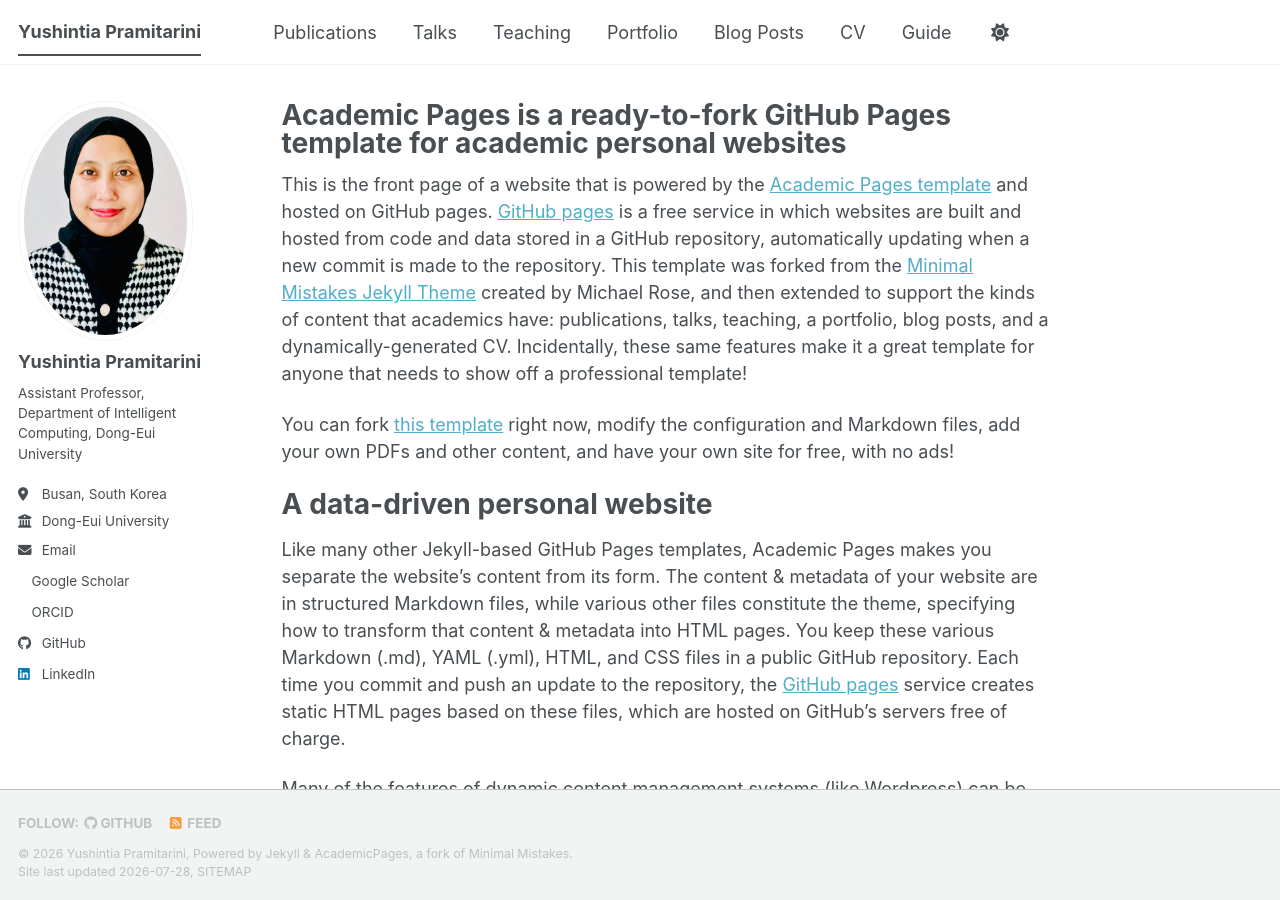
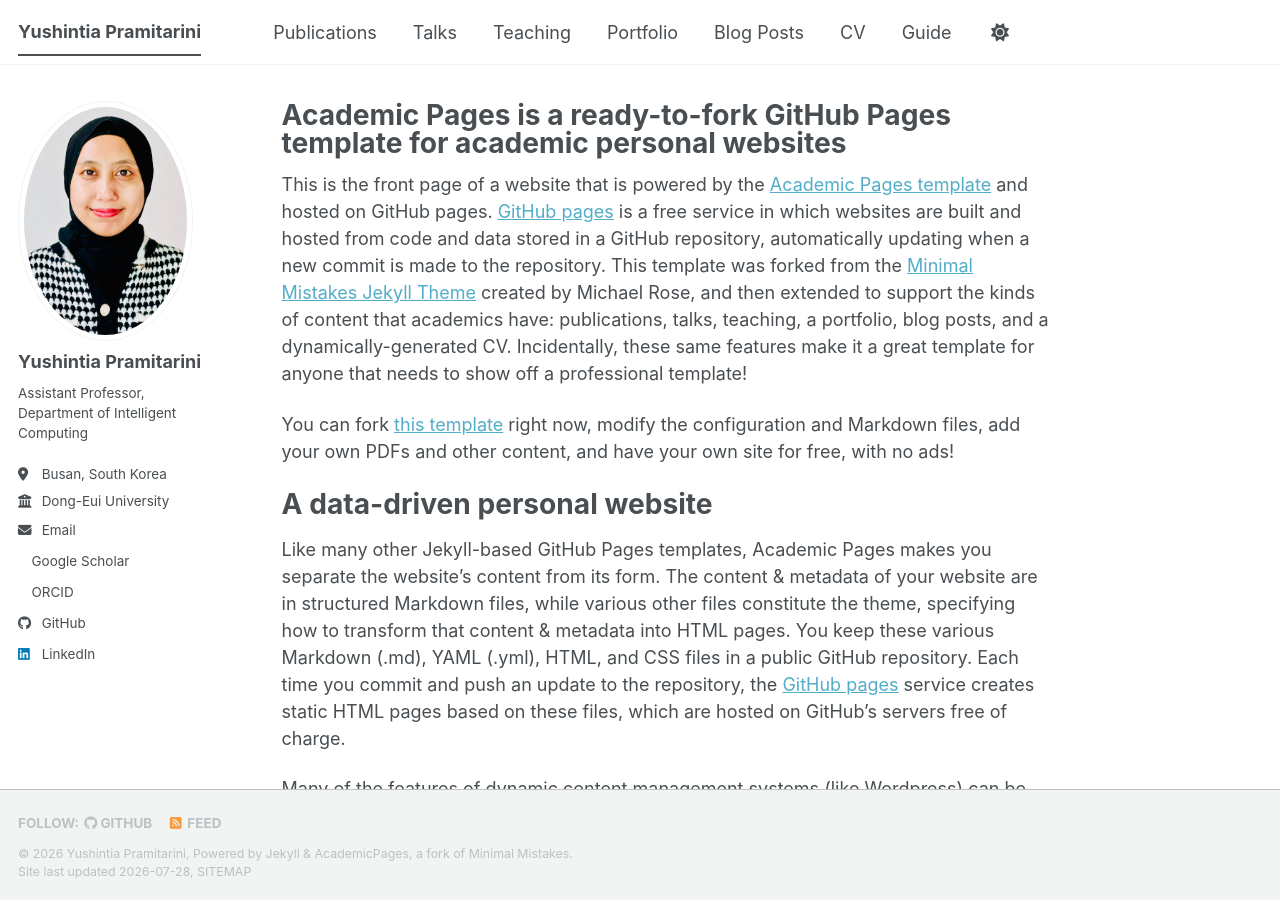
Before and after one commit to yushintia/yushintia.github.io, a Jekyll site: the page built from _pages/about.md, in a window 1280 px wide and 900 px high. Built offline with Jekyll 4.4.1, drawn with Linux system fonts in a browser that asks for light colours; a style sheet for code colours, icons or effects is not loaded.

Commit message:
Update _config.yml

```diff
--- a/_config.yml
+++ b/_config.yml
@@ -26,7 +26,7 @@ author:
   avatar           : "profile.png"
   name             : "Yushintia Pramitarini"
   pronouns         : # example: "she/her"
-  bio              : "Assistant Professor, Department of Intelligent Computing, Dong-Eui University"
+  bio              : "Assistant Professor, Department of Intelligent Computing"
   location         : "Busan, South Korea"
   employer         : "Dong-Eui University"
   uri              : # URL
```
